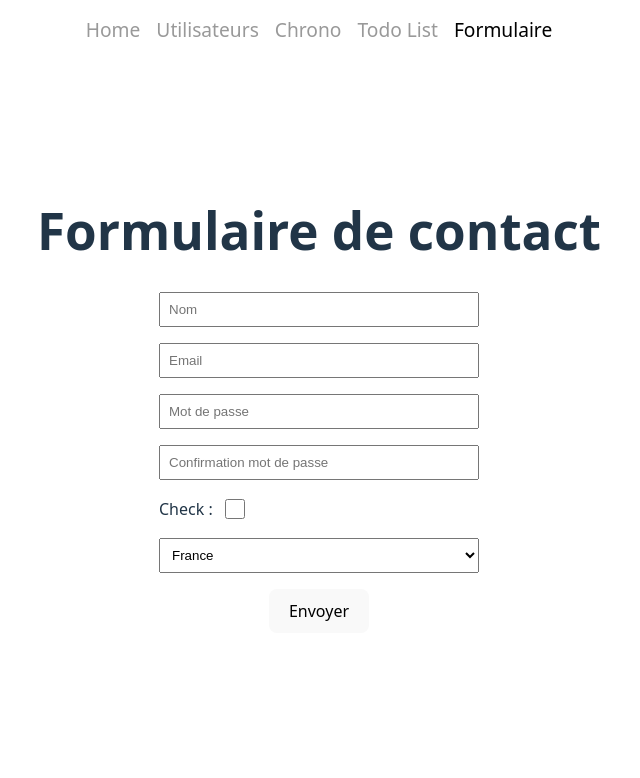
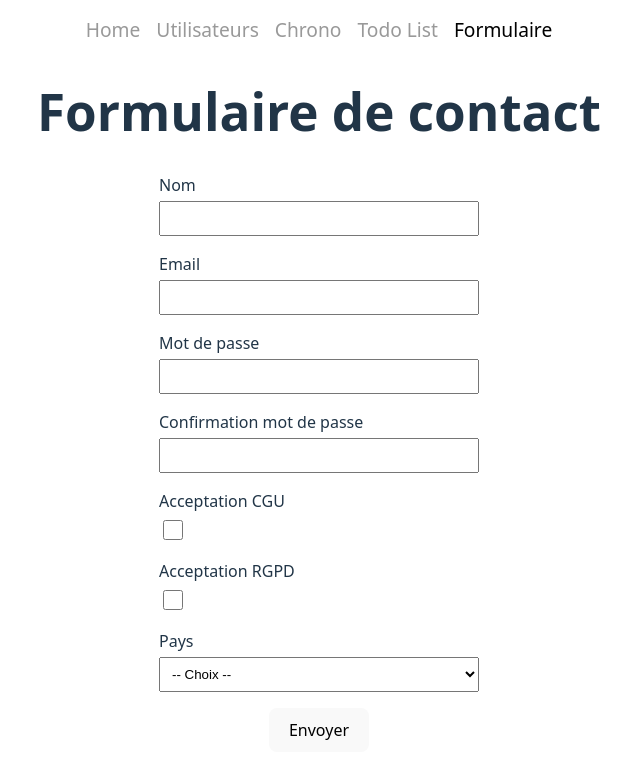
Before and after one commit to Lioperraud/react-tuto, a React (Vite) app: page /form in a window 1280 px wide. Shown: the top 778 px of the page, without its empty margins (321-961 px from the left). Built offline with nearby package versions, Linux system fonts and the light colour scheme.

Commit message:
Form contact "Refactorisation & DRY"

```diff
--- a/src/App.css
+++ b/src/App.css
@@ -138,6 +138,7 @@
   display:flex;
   flex-direction: column;
   align-items:flex-start;
+  gap:4px;
 }
 .contact .err{
   margin:0;
--- /dev/null
+++ b/src/components/CheckboxField.jsx
@@ -0,0 +1,15 @@
+function CheckboxField({label, name, value, onChange, error}){
+    return (
+        <div>
+            <label>{label}</label>
+            <input
+                type="checkbox"
+                name={name}
+                checked={value}
+                onChange={onChange}
+            />
+            {error && <p className="err">{error}</p>}
+        </div>
+    );
+}
+export default CheckboxField;
--- /dev/null
+++ b/src/components/InputField.jsx
@@ -0,0 +1,16 @@
+function InputField({ label, name, value, onChange, error, type = "text" }) {
+  return (
+    <div>
+      <label>{label}</label>
+      <input
+        type={type}
+        name={name}
+        value={value}
+        onChange={onChange}
+      />
+      {error && <p className="err">{error}</p>}
+    </div>
+  );
+}
+
+export default InputField;
--- /dev/null
+++ b/src/components/SelectField.jsx
@@ -0,0 +1,15 @@
+function SelectField({label, name, value, onChange, error, options}){
+    return (
+        <div>
+            <label>{label}</label>
+            <select name={name} value={value} onChange={onChange}>
+                <option value="">-- Choix --</option>
+                {options.map(option => (
+                <option value={option.value} key={option.value}>{option.label}</option>
+                ))}
+            </select>
+            {error && <p className="err">{error}</p>}
+        </div>
+    );
+}
+export default SelectField;
--- a/src/pages/Form.jsx
+++ b/src/pages/Form.jsx
@@ -1,4 +1,7 @@
 import { useState } from "react";
+import InputField from "../components/InputField";
+import CheckboxField from "../components/CheckboxField";
+import SelectField from "../components/SelectField";
 
 function Form(){
 
@@ -7,8 +10,9 @@ function Form(){
         email: "",
         password: "",
         password2: "",
-        isChecked: false,
-        country: "fr"
+        cgu: false,
+        rgpd: false,
+        country: ""
     });
     const [isValid, setIdValid] = useState();
     const [errors, setErrors] = useState({});
@@ -29,10 +33,22 @@ function Form(){
         else if(form.password!=form.password2)
             newErrors.password2='Confirmation mdp incorrect';
 
-        if(!form.isChecked)
-            newErrors.isChecked='Check est obligatoire';
+        if(!form.cgu)
+            newErrors.cgu='Vous devez accepter les CGU';
+        if(!form.rgpd)
+            newErrors.rgpd='Vous devez accepter le RGPD';
+
+        if(!form.country)
+            newErrors.country='Le pays est obligatoire';
 
         return newErrors;
+    };
+
+    const handleChange = (e) => {
+        if(e.target.type=='checkbox')
+            setForm({ ...form, [e.target.name]: e.target.checked })
+        else
+            setForm({ ...form,[e.target.name]: e.target.value});
     };
 
     const handleSubmit = (e) => {
@@ -48,60 +64,62 @@ function Form(){
             <h1>Formulaire de contact</h1>
             <form className="contact" onSubmit={handleSubmit}>
                 {isValid===false && <p className="err">Formulaire invalide !</p>}
-                <div>
-                    <input
+                <InputField
+                    label="Nom"
                     name="name"
-                        type="text"
                     value={form.name}
-                        onChange={(e) => setForm({ ...form, [e.target.name]: e.target.value })}
-                        placeholder="Nom"
+                    onChange={handleChange}
+                    error={errors.name}
                 />
-                    {errors.name && <p className="err">{errors.name}</p>}
-                </div>
-                <div>
-                    <input
+                <InputField
+                    label="Email"
                     name="email"
-                        type="text"
                     value={form.email}
-                        onChange={(e) => setForm({ ...form, [e.target.name]: e.target.value })}
-                        placeholder="Email"
+                    onChange={handleChange}
+                    error={errors.email}
                 />
-                    {errors.email && <p className="err">{errors.email}</p>}
-                </div>
-                <div>
-                    <input
+                <InputField
+                    label="Mot de passe"
                     name="password"
                     type="password"
                     value={form.password}
-                        onChange={(e) => setForm({ ...form, [e.target.name]: e.target.value })}
-                        placeholder="Mot de passe"
+                    onChange={handleChange}
+                    error={errors.password}
                 />
-                    {errors.password && <p className="err">{errors.password}</p>}
-                </div>
-                <div>
-                    <input
+                <InputField
+                    label="Confirmation mot de passe"
                     name="password2"
                     type="password"
                     value={form.password2}
-                        onChange={(e) => setForm({ ...form, [e.target.name]: e.target.value })}
-                        placeholder="Confirmation mot de passe"
+                    onChange={handleChange}
+                    error={errors.password2}
                 />
-                    {errors.password2 && <p className="err">{errors.password2}</p>}
-                </div>
-                <div>
-                    <label>Check : <input
-                        type="checkbox"
-                        name="isChecked"
-                        checked={form.isChecked}
-                        onChange={(e) => setForm({ ...form, [e.target.name]: e.target.checked })}
-                    /></label>
-                    {errors.isChecked && <p className="err">{errors.isChecked}</p>}
-                </div>
-                <select name="country" value={form.country} onChange={(e) => setForm({ ...form, [e.target.name]: e.target.value })}>
-                    <option value="fr">France</option>
-                    <option value="be">Belgique</option>
-                    <option value="ch">Suisse</option>
-                </select>
+                <CheckboxField
+                    label="Acceptation CGU"
+                    name="cgu"
+                    value={form.cgu}
+                    onChange={handleChange}
+                    error={errors.cgu}
+                />
+                <CheckboxField
+                    label="Acceptation RGPD"
+                    name="rgpd"
+                    value={form.rgpd}
+                    onChange={handleChange}
+                    error={errors.rgpd}
+                />
+                <SelectField
+                    label="Pays"
+                    name="country"
+                    value={form.country}
+                    onChange={handleChange}
+                    error={errors.country}
+                    options={ [
+                    { value: "fr", label: "France" },
+                    { value: "ch", label: "Suisse" },
+                    { value: "be", label: "Belgique" }
+                    ]}
+                />
                 <button type="submit">Envoyer</button>
             </form>
             {isValid &&
@@ -110,7 +128,8 @@ function Form(){
                     <h2>Formulaire valide !</h2>
                     <span>Nom : {form.name}</span>
                     <span>Email : {form.email}</span>
-                    <span>IsChecked : {String(form.isChecked)}</span>
+                    <span>Acceptation CGU : {String(form.cgu)}</span>
+                    <span>Acceptation RGPD : {String(form.rgpd)}</span>
                     <span>Pays : {form.country}</span>
                 </div>
             </>
```
Lines whose indentation alone changed are shown as unchanged.
